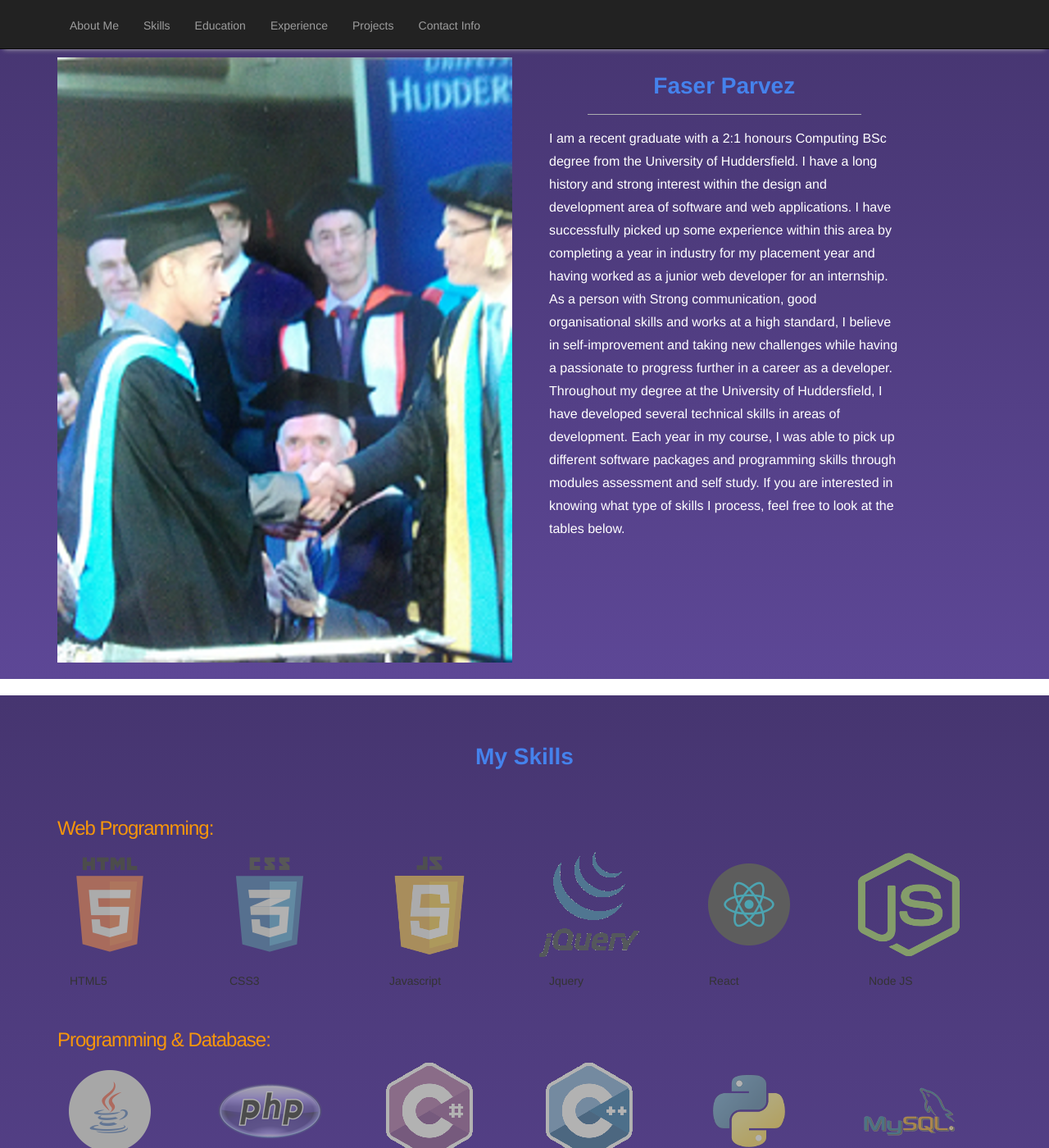
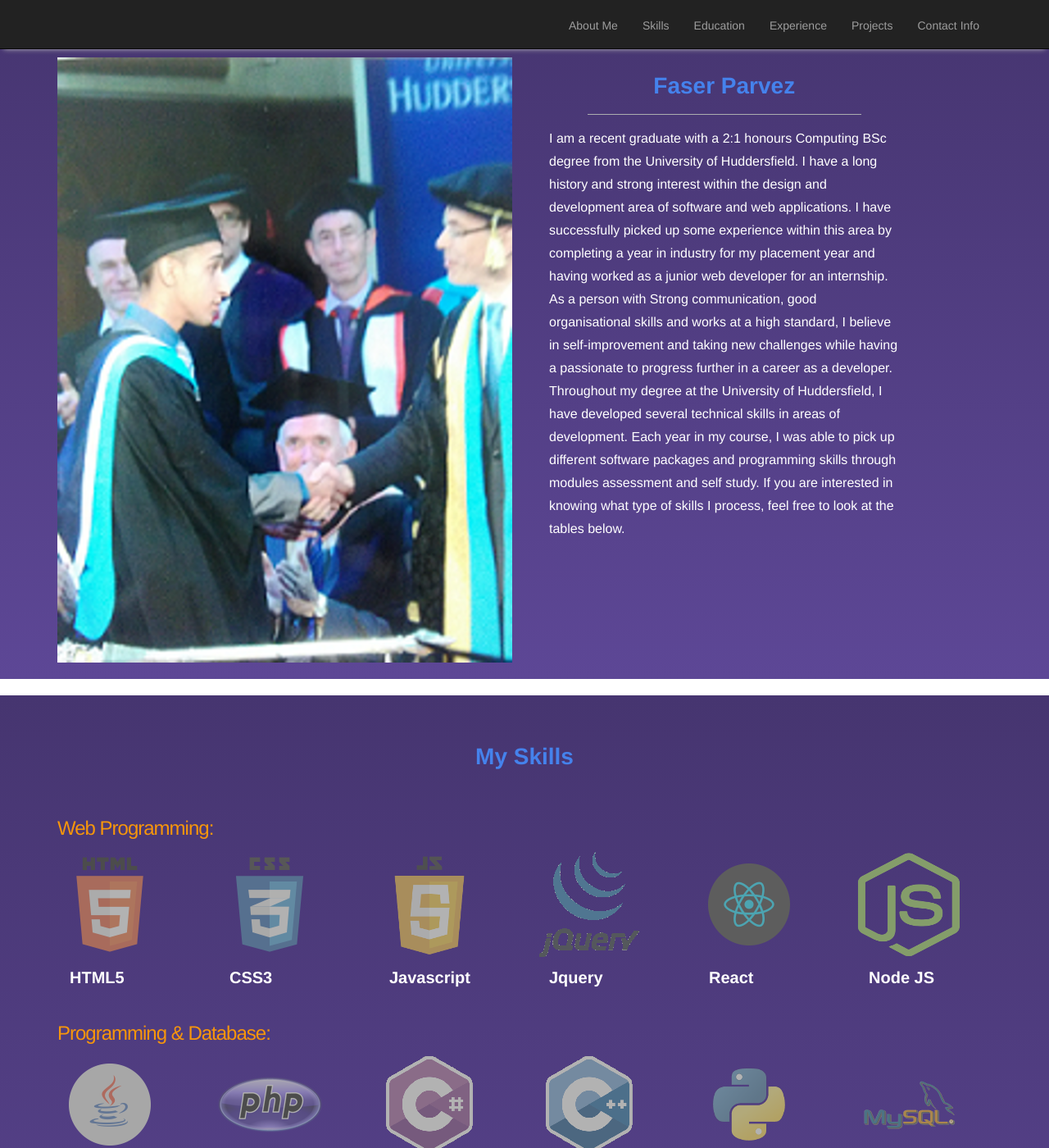
Before and after one commit to thisisatest1990/thisisatest1990.github.io, a Jekyll site: the page built from index.html, in a window 1280 px wide and 1400 px high. Shown: the whole window at 82% size. Built offline with Jekyll 4.4.1, drawn with Linux system fonts in a browser that asks for light colours; nearby versions of some CDN libraries.

Commit message:
Update main.css

```diff
--- a/css/main.css
+++ b/css/main.css
@@ -52,7 +52,40 @@
     padding-top: 120px;
 }
 
+.special-line-height {
+    line-height: 20px;
+}
 
+.small-font {
+font-size: 20px;
+font-weight: 800;
+color: #FFF;
+}
+
+.cont {
+    margin-right: 28px;
+}
+
+
+ul.nav.navbar-nav {
+    float: right !important;
+}
+
+#boldsharp a {
+    font-family: "Helvetica", Sans-Serif !important;
+    font-weight: : 600 !important;
+    color: #323232 !important;
+    letter-spacing: -1px !important;
+    font-size: 13pt;
+}
+
+#boldsharp a:hover {
+    color: #f7960b !important;
+}
+
+div#boldsharp li {
+    background-color: rgba(255, 255, 255, 0.2);
+}
 
 
 
```
